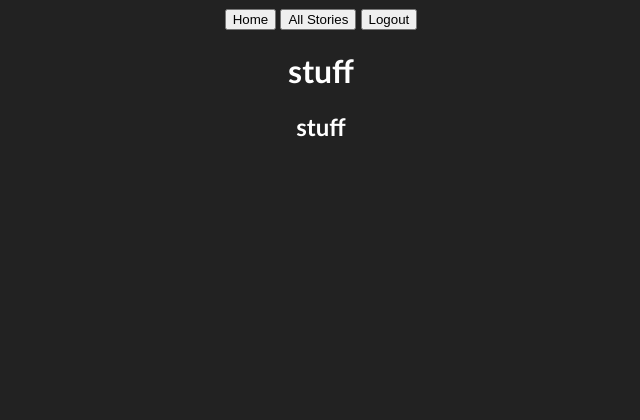
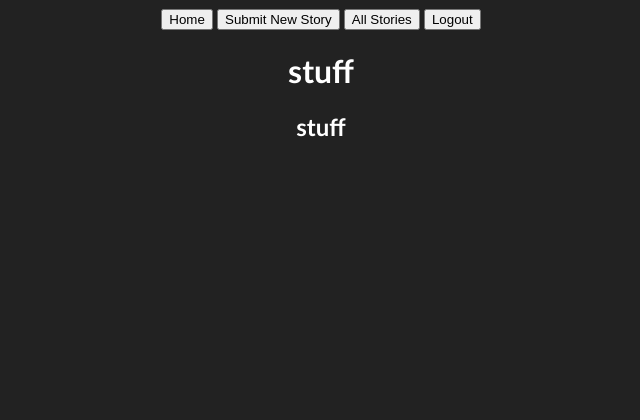
Before and after one commit to chrisliang98/1.62X10ToThe11, a Flask app: a page that uses templates/story.html in a window 1280 px wide. Shown: the top 420 px of the page, without its empty margins (319-959 px from the left). Run offline with Flask 2, Linux system fonts and the light colour scheme; a user stored in the database is signed in; data comes from the database, SQL or seed files in the repository.

Commit message:
put newstory button back in

```diff
--- a/templates/story.html
+++ b/templates/story.html
@@ -6,7 +6,8 @@
     </header>
     <nav>
       <center>
-	    <button onclick="location.href='/'" class="navbar">Home</button>
+	<button onclick="location.href='/'" class="navbar">Home</button>
+	<button onclick="location.href='/newStory'" class="navbar">Submit New Story</button>
         <button onclick="location.href='/stories'" class="navbar">All Stories </button>
         <button onclick="location.href='/logout'" class="navbar">Logout</button>
       </center>
```
